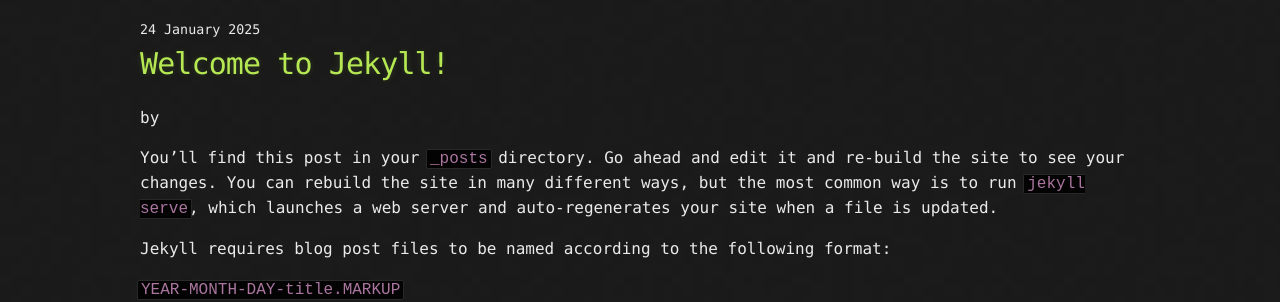
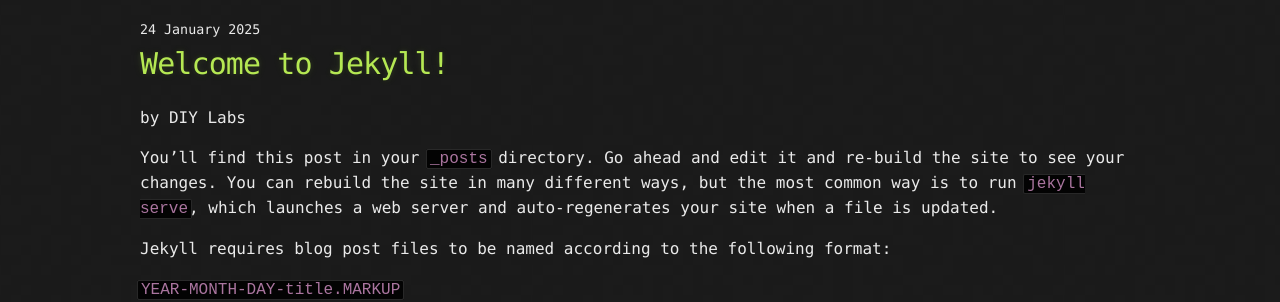
Before and after one commit to DIYLabsED/DIYLabsED.github.io, a Jekyll site: the page built from _posts/2025-01-24-welcome-to-jekyll.markdown, in a window 1280 px wide. Shown: the part 216-518 px from the top of the page. Built offline with Jekyll 4.4.1, drawn with Linux system fonts in a browser that asks for light colours.

Commit message:
Add author tag to _config.yml

```diff
--- a/_config.yml
+++ b/_config.yml
@@ -20,6 +20,7 @@
 
 title: One Website To Rule Them All
 email: nomailplease@nocontact.com
+author: DIY Labs
 description: >- # this means to ignore newlines until "baseurl:"
   Hello! This little piece of text is supposed to tell you what this site is.
 baseurl: "" # the subpath of your site, e.g. /blog
```
